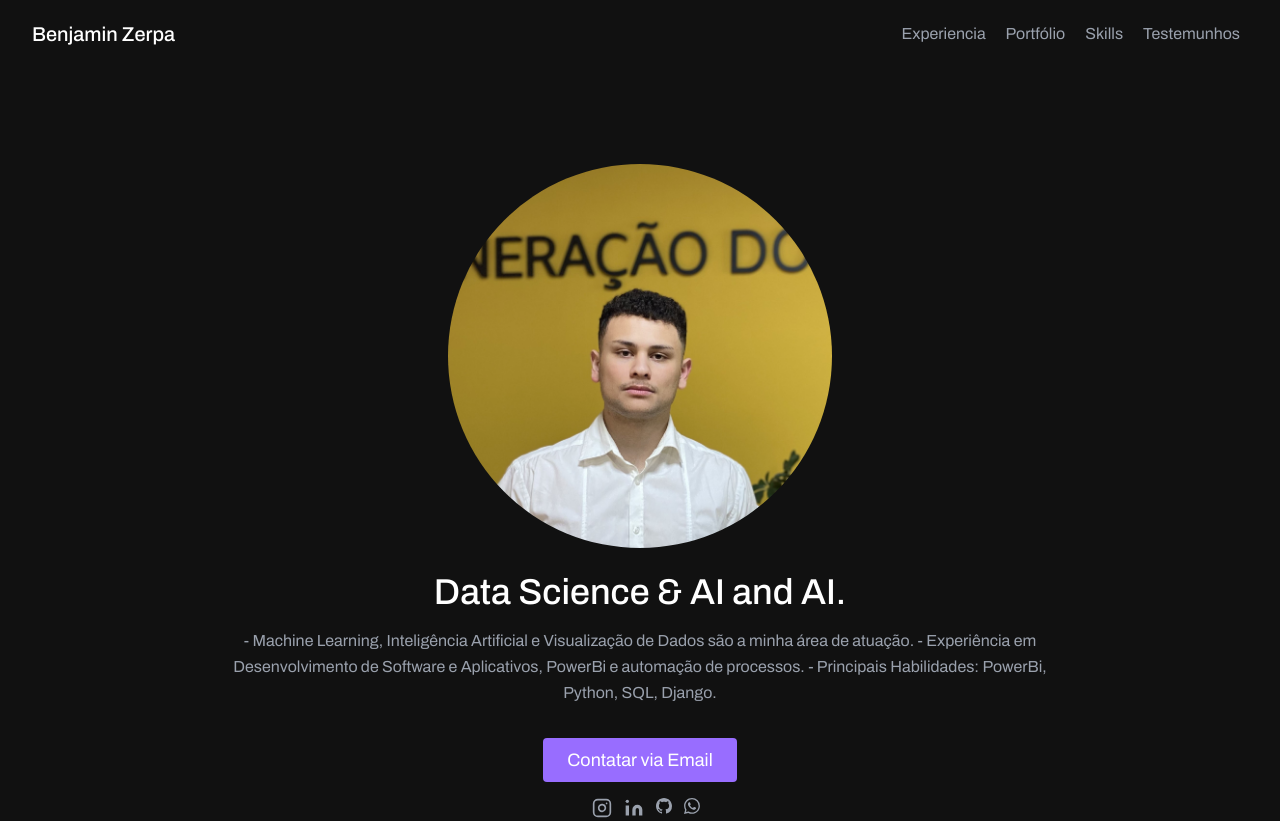
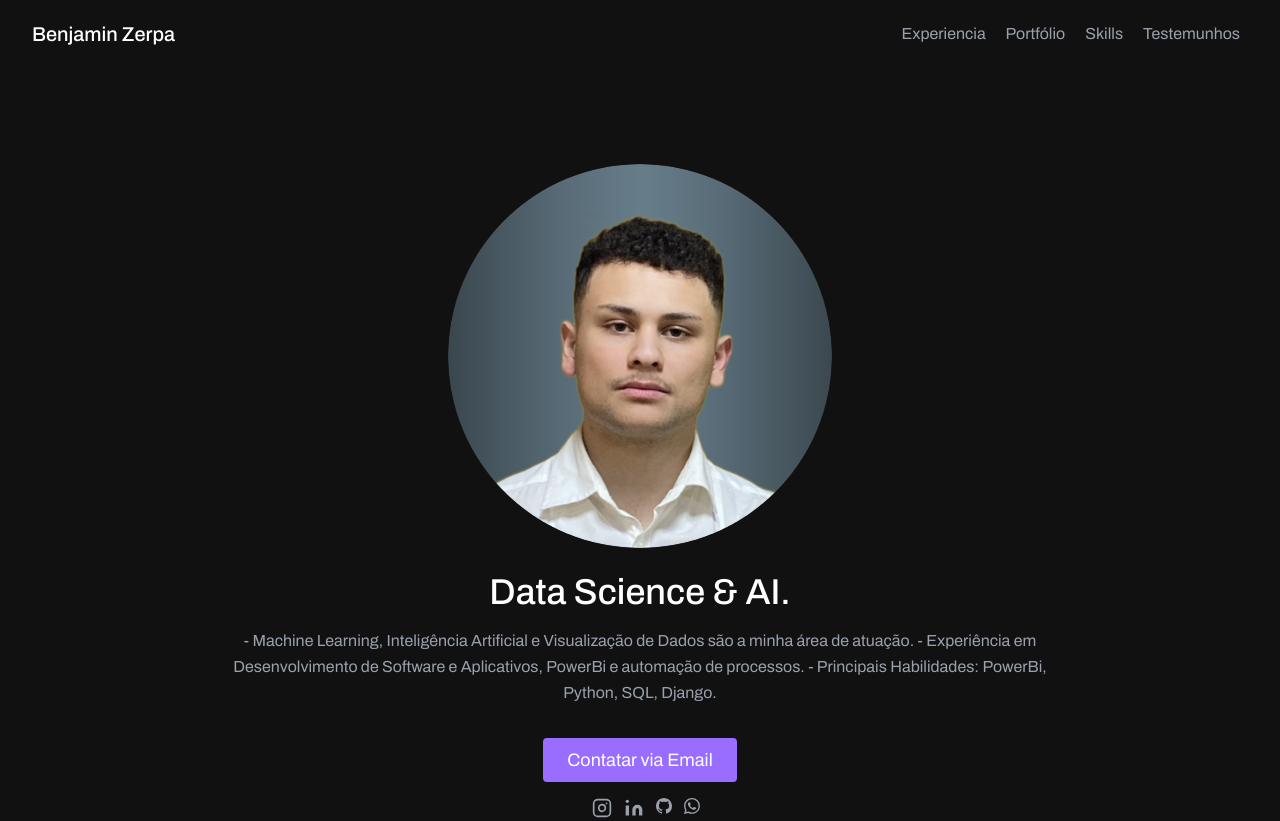
Before and after one commit to Benjaminzzerpa/Benjamin-Zerpa, a website: page index.html in a window 1280 px wide. Shown: the top 821 px of the page. Drawn offline with nearby package versions, Linux system fonts and the light colour scheme.

Commit message:
Nova Foto de Perfil

```diff
--- a/index.html
+++ b/index.html
@@ -34,11 +34,10 @@
     <div class="container mx-auto flex px-5 py-24 items-center justify-center flex-col">
 
       <img class="w-96 h-96 rounded-full flex-shrink-0 object-cover object-center" alt="hero"
-        src="assets\img\IMG_5624.jpg">
+        src="assets\img\profile-pic.png">
       <br>
       <div class="text-center lg:w-2/3 w-full">
-        <h1 class="title-font sm:text-4xl text-3xl mb-4 font-medium text-white">Data Science & AI
-          and AI.</h1>
+        <h1 class="title-font sm:text-4xl text-3xl mb-4 font-medium text-white">Data Science & AI.</h1>
         <p class="mb-8 leading-relaxed">
           - Machine Learning, Inteligência Artificial e Visualização de Dados são a minha área de atuação.
 
```
Also changed, not shown: assets/img/profile-pic.png (added), 1 other file.
